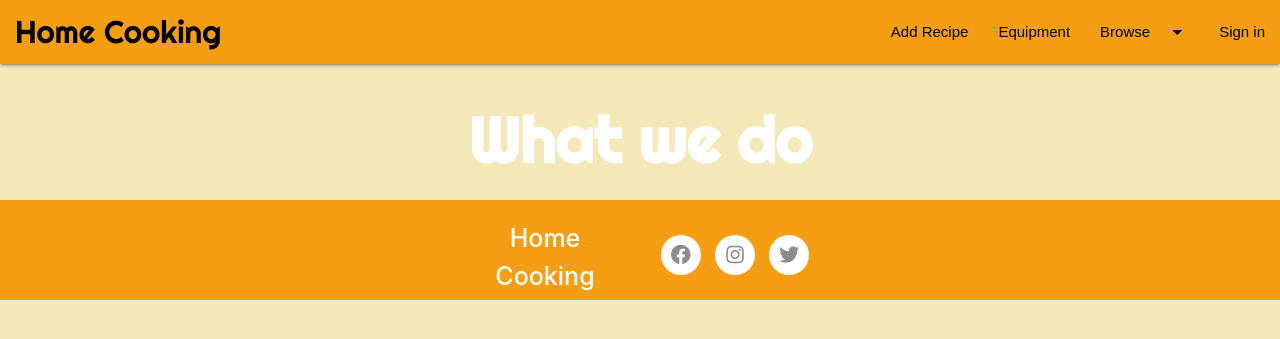
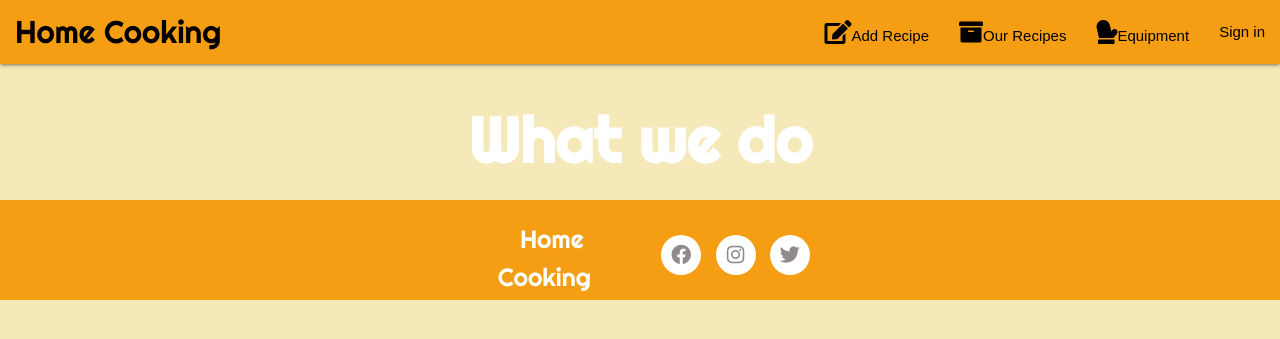
Before and after one commit to Mrsebastino/Recipe-Book-App, a Flask app: page / in a window 1280 px wide. Shown: the top 339 px of the page. Run offline with Flask 2, Linux system fonts and the light colour scheme; some libraries are stand-ins or nearby versions; some web fonts are replaced.

Commit message:
minor change in navbar

```diff
--- a/templates/base.html
+++ b/templates/base.html
@@ -24,11 +24,6 @@
     <title>Family Recipes</title>
   </head>
   <header>
-    <ul id="dropdown1" class="dropdown-content">
-      <li><a href="{{url_for('mains')}}">Mains</a></li>
-      <li><a href="#!">Starters</a></li>
-      <li><a href="#!">Desserts</a></li>
-    </ul>
     <nav>
       <div class="nav-wrapper">
         <a href="{{url_for('home')}}" class="brand-logo black-text"
@@ -38,18 +33,15 @@
           ><i class="material-icons">menu</i></a
         >
         <ul id="nav-mobile" class="right hide-on-med-and-down">
-          <li><a href="{{url_for('add_recipes')}}">Add Recipe</a></li>
-          <li><a href="">Equipment</a></li>
-          <li>
-            <a class="dropdown-trigger" href="#!" data-target="dropdown1"
-              >Browse<i class="material-icons right">arrow_drop_down</i></a
-            >
-          </li>
+          <li><a href="{{url_for('add_recipes')}}"><i class="fas fa-edit small-nav-icon"></i>Add Recipe</a></li>
+          <li><a href="our_recipes/"><i class="fas fa-archive small-nav-icon"></i>Our Recipes</a></li>
+          <li><a href="{{url_for('equipments_list')}}"><i class="fas fa-mitten small-nav-icon"></i>Equipment</a></li>
           <li><a href="">Sign in</a></li>
         </ul>
         <ul class="sidenav" id="mobile-demo">
-          <li><a href="">Add Recipe</a></li>
-          <li><a href="">Equipment</a></li>
+          <li><a href=""><i class="fas fa-edit small-nav-icon"></i>Add Recipe</a></li>
+          <li><a href=""><i class="fas fa-archive small-nav-icon"></i>Our Recipe</a></li>
+           <li><a href=""><i class="fas fa-mitten small-nav-icon"></i>Equipment</a></li>
           <li><a href="">Sign in</a></li>
         </ul>
       </div>
@@ -62,7 +54,7 @@
       <div class="page-footer container">
         <div class="row">
           <div class="copyright-box col l6 s12">
-            <a class="logo-footer" href="{{url_for('home')}}"
+            <a class="logo-footer brand-logo" href="{{url_for('home')}}"
               ><span>Home Cooking</span></a
             >
           </div>
@@ -101,6 +93,7 @@
       <!--Javascript from Materialze for Navbar-->
               $(".sidenav").sidenav();
               $(".dropdown-trigger").dropdown();
+              $('select').formSelect();
             });
     </script>
   </body>
```
